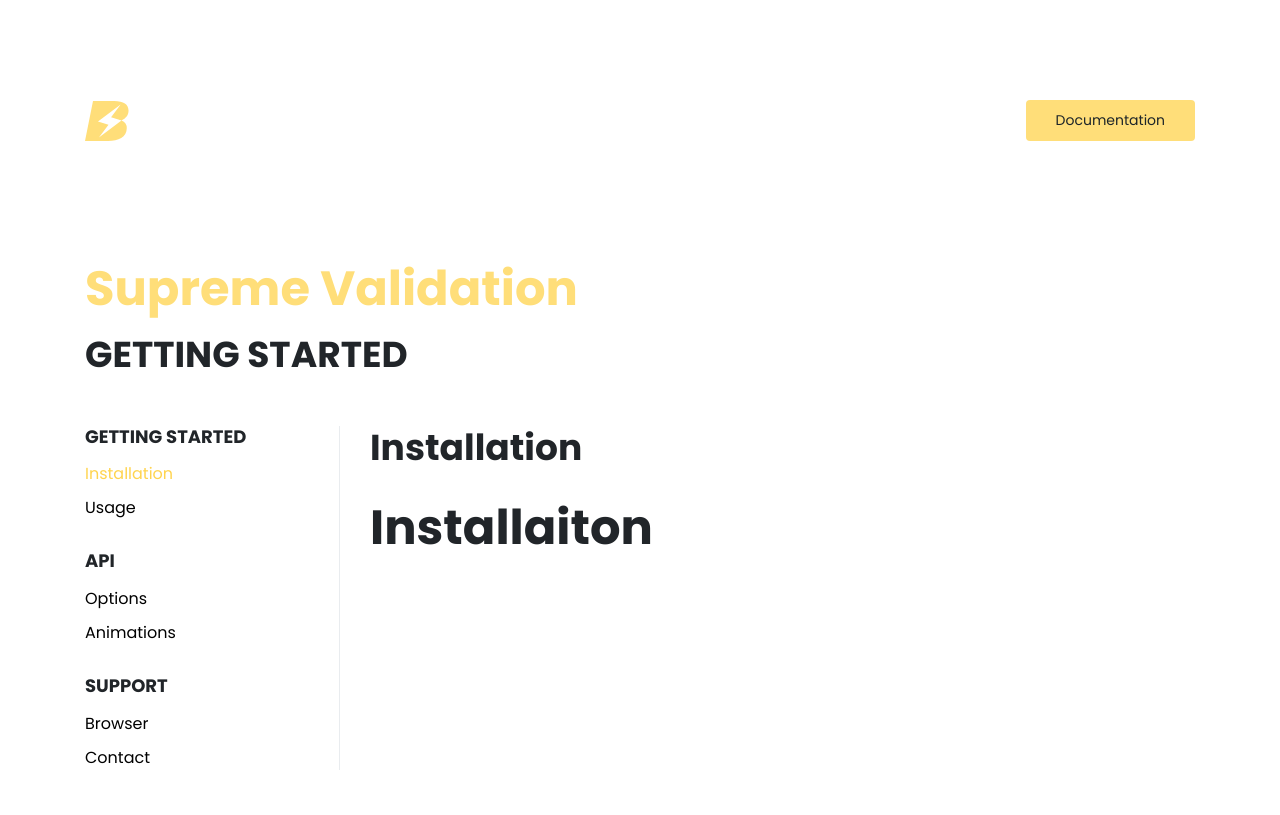
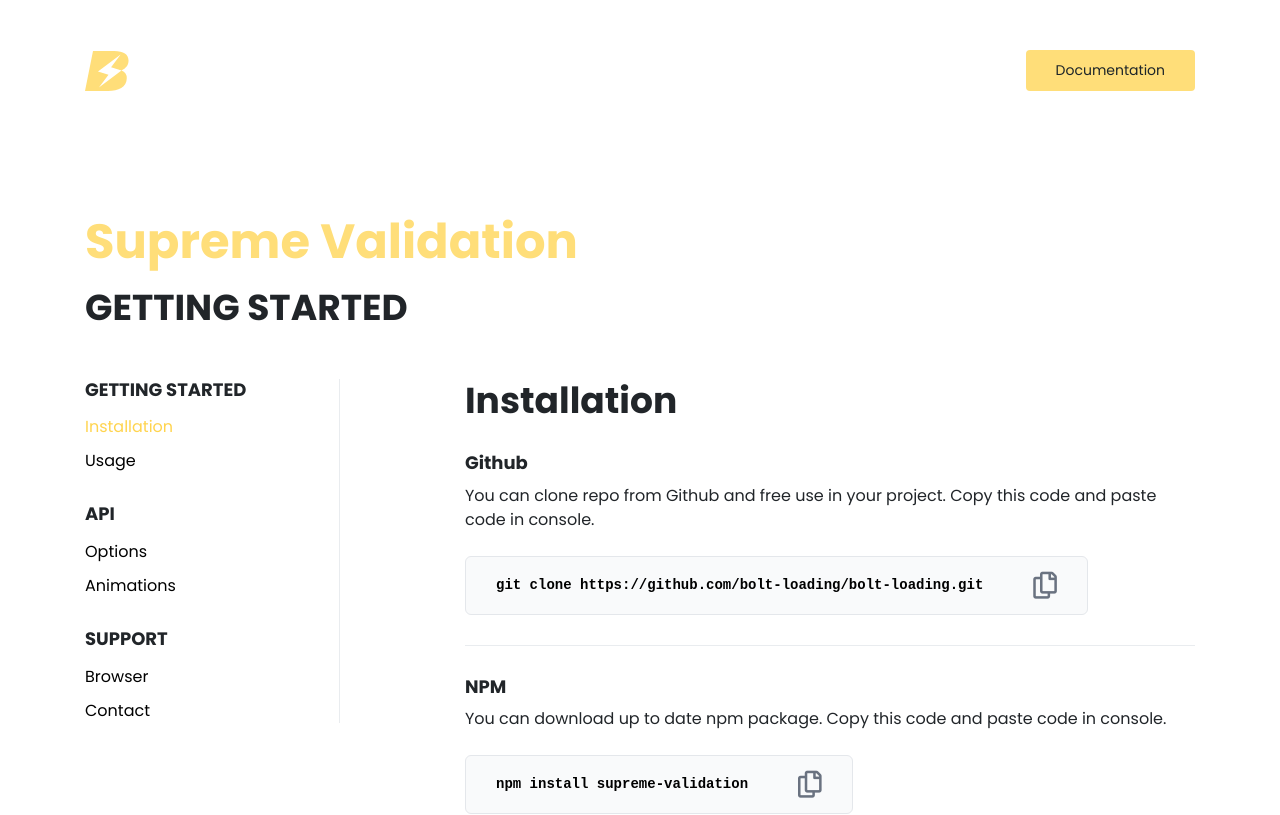
Before and after one commit to bolt-loading/bolt-loading-website, an Angular app: page /installation in a window 1280 px wide. Shown: the top 815 px of the page. Built offline with nearby package versions, Linux system fonts and the light colour scheme.

Commit message:
Installation page development.

```diff
--- a/src/app/detail/detail.component.ts
+++ b/src/app/detail/detail.component.ts
@@ -11,7 +11,7 @@
           <div class="col-md-3">
             <app-sidebar></app-sidebar>
           </div>
-          <div class="col-md-8 col-md-offset-1">
+          <div class="col-md-8 offset-md-1">
             <h3>Installation</h3>
             <ng-content></ng-content>
           </div>
--- a/src/app/home-splash/home-splash.component.ts
+++ b/src/app/home-splash/home-splash.component.ts
@@ -9,7 +9,7 @@
         <article>
           <h1>Bolt Loading</h1>
           <h2>Amazing loading animations for React. Waiting is less boring now.</h2>
-          <app-copy-command [code]="'npm install supreme-validation'" [size]="'large'"></app-copy-command>
+          <app-copy-command [code]="'npm install bolt-loading'" [size]="'large'"></app-copy-command>
           <app-form-button [title]="'GET STARTED'" [color]="'black'" [size]="'large'"></app-form-button>
         </article>
       </div>
--- a/src/app/installation/installation.component.ts
+++ b/src/app/installation/installation.component.ts
@@ -4,7 +4,16 @@
   selector: 'app-installation',
   template: `
     <app-detail>
-      <h2>Installaiton</h2>
+      <article class="detail-item">
+        <h4>Github</h4>
+        <p class="mb-4">You can clone repo from Github and free use in your project. Copy this code and paste code in console.</p>
+        <app-copy-command [code]="'git clone https://github.com/bolt-loading/bolt-loading.git'"></app-copy-command>
+      </article>
+      <article class="detail-item">
+        <h4>NPM</h4>
+        <p class="mb-4">You can download up to date npm package. Copy this code and paste code in console.</p>
+        <app-copy-command [code]="'npm install supreme-validation'"></app-copy-command>
+      </article>
     </app-detail>
   `,
   styles: [
--- /dev/null
+++ b/src/style/detail-item.scss
@@ -0,0 +1,18 @@
+.detail-item {
+  h4 {
+      margin-bottom: 10px;
+  }
+
+  p {
+      &.feature {
+          margin-bottom: 10px;
+          color: $kournikova;
+      }
+  }
+
+  &:not(:last-child) {
+      border-bottom: 1px solid $athensgraydark;
+      padding-bottom: 30px;
+      margin-bottom: 30px;
+  }
+}
--- a/src/style/layout/header.scss
+++ b/src/style/layout/header.scss
@@ -1,6 +1,6 @@
 header {
   position: absolute;
-  top: 100px;
+  top: 50px;
   left: 0;
   right: 0;
   z-index: 2;
--- a/src/style/sections/detail-section.scss
+++ b/src/style/sections/detail-section.scss
@@ -1,5 +1,5 @@
 .detail-section {
-  padding-top: 260px;
+  padding-top: 213px;
   min-height: 900px;
   margin-bottom: 300px;
 
--- a/src/style/styles.scss
+++ b/src/style/styles.scss
@@ -20,3 +20,4 @@
 @import "./copy-command";
 @import "./service-item";
 @import "./sidebar";
+@import "./detail-item";
```
